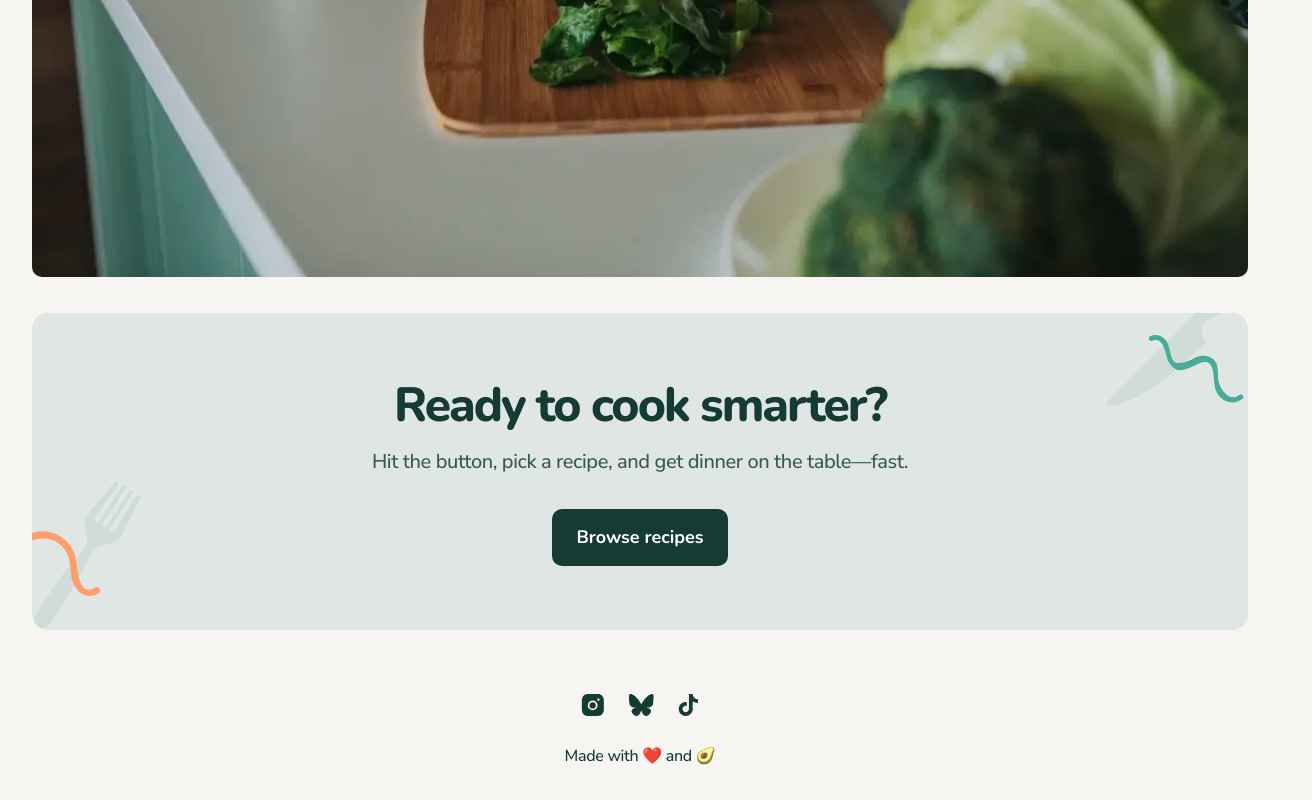
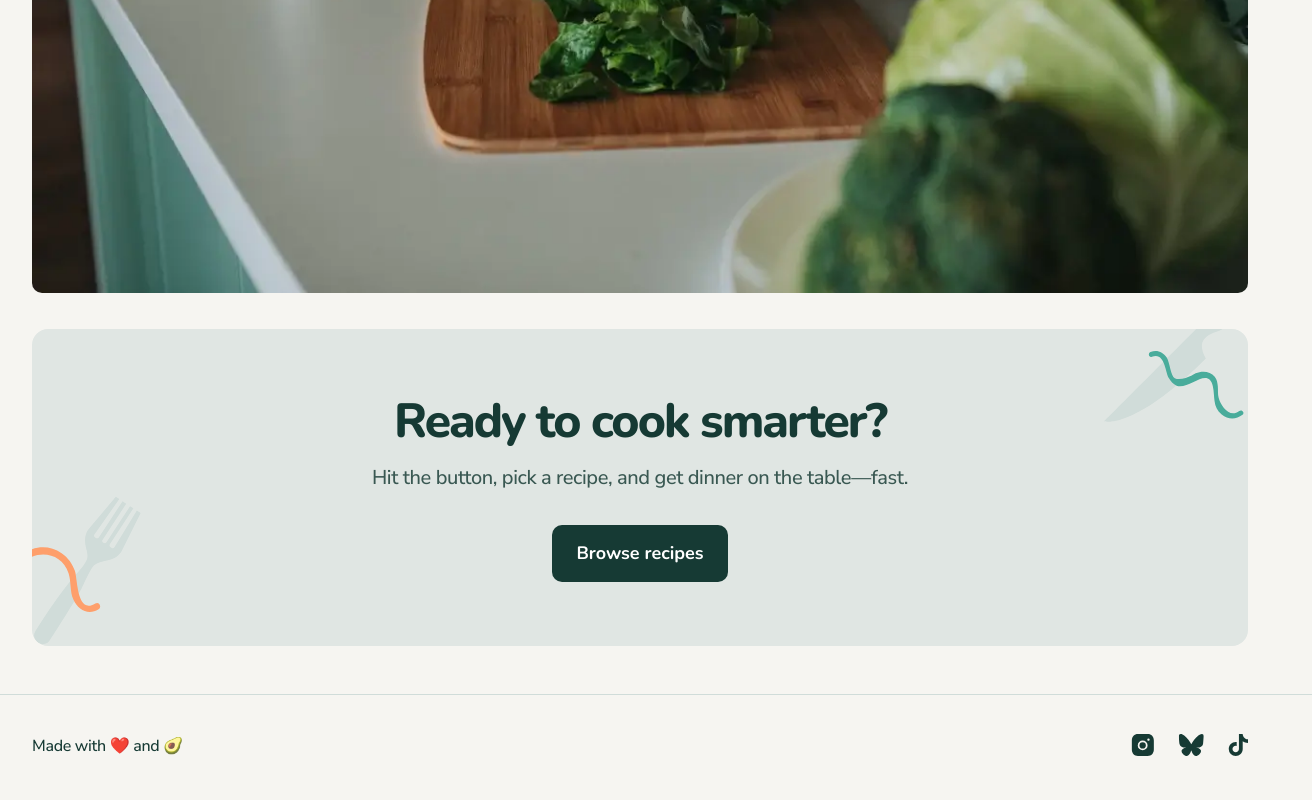
Before and after one commit to maishamir/recipe-finder, a React (Vite) app: page / in a window 1280 px wide. Shown: the part 2775-3575 px from the top of the page, 1312 px wide, since content can reach past the window. Built offline with nearby package versions, Linux system fonts and the light colour scheme.

Commit message:
style recipe details for tablet

```diff
--- a/src/components/Footer/Footer.scss
+++ b/src/components/Footer/Footer.scss
@@ -1,5 +1,6 @@
 @use "../../styles/partials/typography" as *;
 @use "../../styles/partials/variables" as *;
+@use "../../styles/partials/mixins" as *;
 
 .footer {
     display: flex;
@@ -7,6 +8,24 @@
     justify-self: center;
     gap: 1.5rem;
     padding: 2rem 1rem 1.25rem 1rem;
+    width: 100%;
+    position: relative;
+
+    @include tablet {
+        flex-direction: row;
+        justify-content: space-between;
+        padding: 2.5rem 2rem;
+
+        &::before {
+            content: "";
+            position: absolute;
+            top: 0;
+            left: -2rem;
+            right: -2rem;
+            height: 1px;
+            background-color: $neutral300;
+        }
+    }
 
     ul {
         display: flex;
@@ -21,5 +40,9 @@
     &__credit {
         @include tp9;
         color: $neutral900;
+
+        @include tablet {
+            order: -1;
+        }
     }
 }
--- a/src/components/Layout/Layout.scss
+++ b/src/components/Layout/Layout.scss
@@ -4,7 +4,7 @@
     padding: 1rem;
 
     @include tablet {
-        padding: 2rem;
+        padding: 3rem 2rem;
     }
 
 }
--- a/src/components/RecipeCard/RecipeCard.scss
+++ b/src/components/RecipeCard/RecipeCard.scss
@@ -66,7 +66,7 @@
         padding: 0.75rem 2rem;
         border: none;
         background-color: $neutral900;
-        color: white;
+        color: white !important;
         border-radius: 9999px;
         margin-top: 1rem;
         display: block;
```
